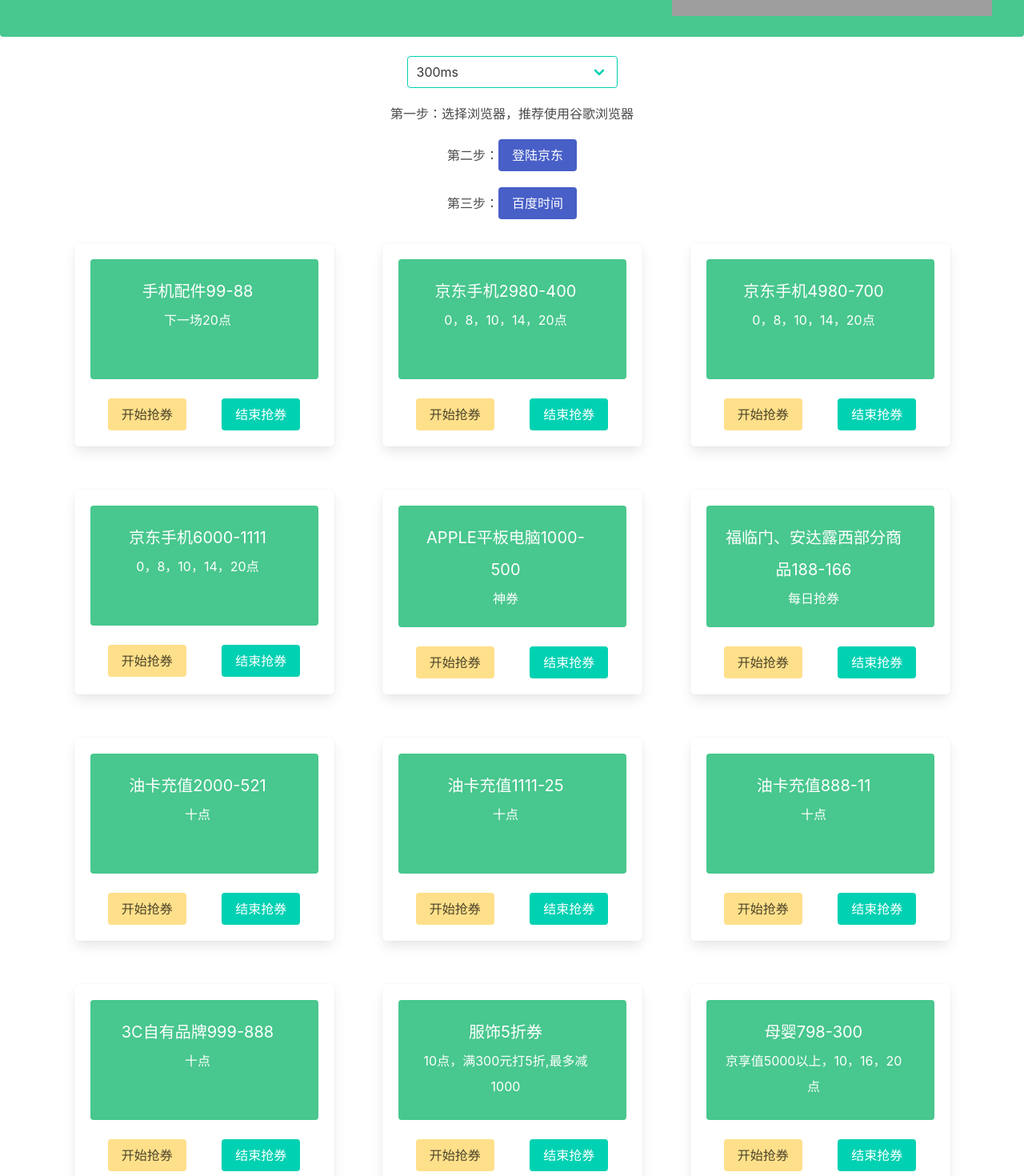
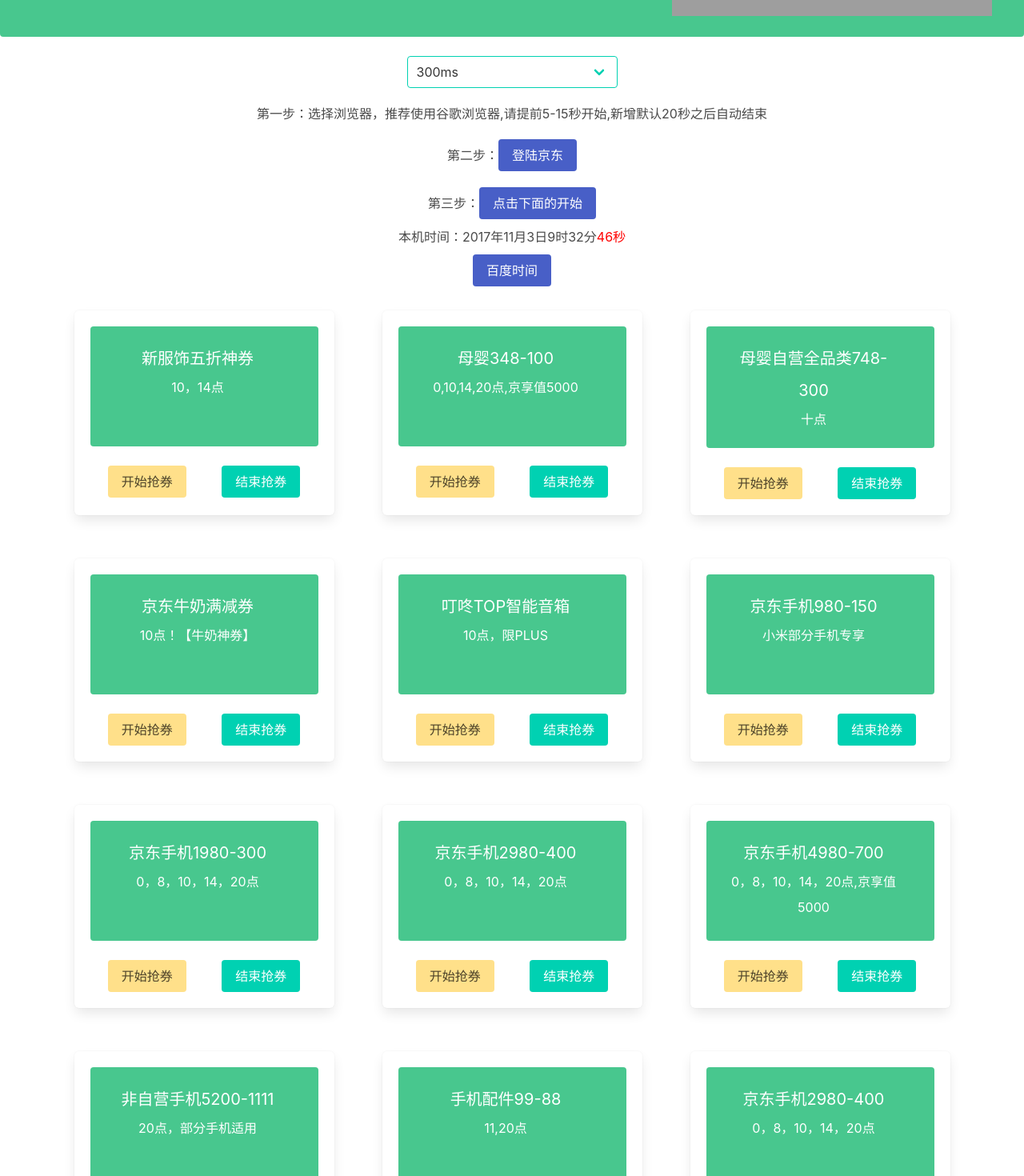
Before and after one commit to togoll/shenzujiudi, a Vue app in the folder ticketAssistant/: page /#/ in a window 1280 px wide. Shown: the part 300-1770 px from the top of the page at 80% size. Built offline with nearby package versions, Linux system fonts and the light colour scheme; grey boxes are pictures that could not be loaded.

Commit message:
增加自动停止，修改接口信息

```diff
--- a/ticketAssistant/src/App.vue
+++ b/ticketAssistant/src/App.vue
@@ -2,7 +2,7 @@
   <div id="app">
     <div class="notification is-success header">
       <a target="_blank" href="http://newbug.xyz">网站首页</a>
-      <a target="_blank" href="//shang.qq.com/wpa/qunwpa?idkey=ca6d90b4a4dd56803b11940932094477c57b4f38ca9637f7893c646f879ddb07"><img border="0" src="//pub.idqqimg.com/wpa/images/group.png" alt="神族九帝" title="神族九帝"></a>
+      <a target="_blank" href="//shang.qq.com/wpa/qunwpa?idkey=b62b68cb21fb3255c6797a34660e96c60b0f92f6bdec2761b301de7d67797823"><img border="0" src="//pub.idqqimg.com/wpa/images/group.png" alt="神族九帝" title="神族九帝"></a>
     </div>
     <!-- <div class="container">
       <div class="notification is-primary" style="display:flex;justify-content: space-around;">
--- a/ticketAssistant/src/components/jingdong.vue
+++ b/ticketAssistant/src/components/jingdong.vue
@@ -9,36 +9,25 @@
   </div>
   <div class="step">
     <div class="step1">
-      <p>第一步：选择浏览器，推荐使用谷歌浏览器</p>
+      <p>第一步：选择浏览器，推荐使用谷歌浏览器,请提前5-15秒开始,新增默认20秒之后自动结束</p>
     </div>
     <div class="step2">
       <p>第二步：</p><a href="https://home.m.jd.com/myJd/newhome.action" class="button is-link" target="_blank">登陆京东</a>
     </div>
     <div class="step3">
-      <p>第三步：</p><a href="https://www.baidu.com/s?wd=%E6%97%B6%E9%97%B4&rsv_spt=1&rsv_iqid=0xb67449a50001ced2&issp=1&f=8&rsv_bp=0&rsv_idx=2&ie=utf-8&tn=baiduhome_pg&rsv_enter=1&rsv_sug3=7&rsv_sug1=4&rsv_sug7=100" class="button is-link" target="_blank">百度时间</a>
-    </div>
-  </div>
-  <!-- <div class="box">
-    <div class="control">
-      <div class="info" style="text-align:center;">
-        默认间隔时间
-      </div>
-      <div class="select is-primary">
-        <select v-model="time">
-          <option v-for="time in times" :value="time.value">{{ time.text }}</option>
-        </select>
-      </div>
+      <p>第三步：</p><a href="javascript:;" class="button is-link">点击下面的开始</a>
       <div class="localTime">
-        <span>本机时间：(性能问题，暂时屏蔽)</span>
+        <span>本机时间：</span>
         <span>{{nowDate.year}}年</span>
         <span>{{nowDate.mouth}}月</span>
         <span>{{nowDate.day}}日</span>
         <span>{{nowDate.hour}}时</span>
         <span>{{nowDate.minutes}}分</span>
-        <span>{{nowDate.second}}秒</span>
+        <span class="red">{{nowDate.second}}秒</span>
       </div>
+      <a href="https://www.baidu.com/s?wd=%E6%97%B6%E9%97%B4&rsv_spt=1&rsv_iqid=0xb67449a50001ced2&issp=1&f=8&rsv_bp=0&rsv_idx=2&ie=utf-8&tn=baiduhome_pg&rsv_enter=1&rsv_sug3=7&rsv_sug1=4&rsv_sug7=100" class="button is-link" target="_blank">百度时间</a>
     </div>
-  </div> -->
+  </div>
   <div class="boxes">
     <template v-for="api in apis">
       <ticket :name="api.name" :api="api.api" :date="api.date" :time="time"></ticket>
@@ -200,9 +189,59 @@
       ],
       apis: [
         {
+          name: '新服饰五折神券',
+          api: 'https://api.m.jd.com/client.action?functionId=newBabelAwardCollection&body=%7B%22activityId%22%3A%222dWVnoE1Qh4UUJGvrchf2dB5NzVa%22%2C%22from%22%3A%22H5node%22%2C%22scene%22%3A%221%22%2C%22args%22%3A%22key%3D3ce22bbf278e4320bfa490f64513f82c%2CroleId%3D8824030%22%2C%22mitemAddrId%22%3A%22%22%2C%22geo%22%3A%7B%22lng%22%3A%22%22%2C%22lat%22%3A%22%22%7D%7D&client=wh5&clientVersion=1.0.0&sid=f77ff103b7ca65b4702fc4a8357ad99d&uuid=14987832905831375727030&area=&_=1510106676174&callback=jsonp2',
+          date: '10，14点'
+        },
+        {
+          name: '母婴348-100',
+          api: 'http://coupon.m.jd.com/center/receiveCoupon.json?couponId=FP_rabzvy&roleId=8978895&actId=f91d9f6b36a84e23b075254e7f6e9286',
+          date: '0,10,14,20点,京享值5000'
+        },
+        {
+          name: '母婴自营全品类748-300',
+          api: 'https://api.m.jd.com/client.action?functionId=newBabelAwardCollection&body=%7B%22activityId%22%3A%223XvLR3MnLXHjjJ4uCgYetfAcqpzT%22%2C%22from%22%3A%22H5node%22%2C%22scene%22%3A%221%22%2C%22args%22%3A%22key%3Df22825db960e40bf83a030da70096236%2CroleId%3D8978843%22%2C%22mitemAddrId%22%3A%22%22%2C%22geo%22%3A%7B%22lng%22%3A%22%22%2C%22lat%22%3A%22%22%7D%7D&client=wh5&clientVersion=1.0.0&sid=f77ff103b7ca65b4702fc4a8357ad99d&uuid=14987832905831375727030&area=&_=1510102677363&callback=jsonp2',
+          date: '十点'
+        },
+        {
+          name: '京东牛奶满减券',
+          api: 'http://api.m.jd.com/client.action?functionId=newBabelAwardCollection&body=%7B%22activityId%22%3A%22d4jNpRbDEY9rpEniFAEmj78Qdbk%22%2C%22from%22%3A%22H5node%22%2C%22scene%22%3A%221%22%2C%22args%22%3A%22key%3D97e20267d665495caad9c37c656887f1%2CroleId%3D8705018%22%2C%22mitemAddrId%22%3A%22%22%2C%22geo%22%3A%7B%22lng%22%3A%22%22%2C%22lat%22%3A%22%22%7D%7D&client=wh5&clientVersion=1.0.0&sid=7935131e5d49ca293545a79c70a2ac17&uuid=467679440&area=&_=1509551079787&callback=jsonp12',
+          date: '10点！【牛奶神券】'
+        },
+        {
+          name: '叮咚TOP智能音箱',
+          api: 'http://coupon.m.jd.com/center/receiveCoupon.json?couponId=FP_qpzw52&roleId=8772885&actId=d93ee89bf4ff4db3bc4ed5e4f4d3b1d6',
+          date: '10点，限PLUS'
+        },
+        {
+          name: '京东手机980-150',
+          api: 'http://coupon.m.jd.com/center/receiveCoupon.json?couponId=FP_rcxzg9&roleId=8930108&actId=72b902f190444d76bc3574b28d43845a',
+          date: '小米部分手机专享'
+        },
+        {
+          name: '京东手机1980-300',
+          api: 'http://coupon.m.jd.com/center/receiveCoupon.json?couponId=FP_rcxzg9&roleId=8930106&actId=82f2b2dce46c4275b3015d3bb27b1e58',
+          date: '0，8，10，14，20点'
+        },
+        {
+          name: '京东手机2980-400',
+          api: 'http://coupon.m.jd.com/center/receiveCoupon.json?couponId=FP_rzaahh&roleId=8930105&actId=3b659e6813354bc1b9f11183ca5a58d9',
+          date: '0，8，10，14，20点'
+        },
+        {
+          name: '京东手机4980-700',
+          api: 'http://coupon.m.jd.com/center/receiveCoupon.json?couponId=FP_zrcxcc&roleId=8929852&actId=a3061fbd1f374d72a9d1751d16d51036',
+          date: '0，8，10，14，20点,京享值5000'
+        },
+        {
+          name: '非自营手机5200-1111',
+          api: 'http://coupon.m.jd.com/center/receiveCoupon.json?couponId=FP_rcxzg9&roleId=8930106&actId=82f2b2dce46c4275b3015d3bb27b1e58',
+          date: '20点，部分手机适用'
+        },
+        {
           name: '手机配件99-88',
-          api: 'https://api.m.jd.com/client.action?functionId=newBabelAwardCollection&body={"activityId":"o1SAPkr8McqBZ8N1N9LhevAGKQg","from":"H5node","scene":"1","args":"key=bb66a606388d4c8c813234af55b5cc41,roleId=8705547","mitemAddrId":"","geo":{"lng":"","lat":""}}&client=wh5&clientVersion=1.0.0&area=&callback=jsonp8',
-          date: '下一场20点'
+          api: 'http://coupon.m.jd.com/center/receiveCoupon.json?couponId=FP_zq72ls&roleId=8705547&actId=bb66a606388d4c8c813234af55b5cc41',
+          date: '11,20点'
         },
         {
           name: '京东手机2980-400',
@@ -250,21 +289,6 @@
           date: '十点'
         },
         {
-          name: '服饰5折券',
-          api: 'http://coupon.m.jd.com/center/receiveCoupon.json?couponId=FP_zqq6rh&roleId=8823997&actId=a2bf2053d14c4cc5afdfe4725367f43b',
-          date: '10点，满300元打5折,最多减1000'
-        },
-        {
-          name: '母婴798-300',
-          api: 'http://coupon.m.jd.com/center/receiveCoupon.json?couponId=FP_qz991p&roleId=8907333&actId=dab003fe7ecd4c7797d2a9def81feadb',
-          date: '京享值5000以上，10，16，20点'
-        },
-        {
-          name: '母婴398-100',
-          api: 'http://coupon.m.jd.com/center/receiveCoupon.json?couponId=FP_zrd1sh&roleId=8907335&actId=ee49407c75bd404489b6ba14c854a81a',
-          date: '京享值5000以上，10，16，20点'
-        },
-        {
           name: '女装商品499-100',
           api: 'http://coupon.m.jd.com/center/receiveCoupon.json?couponId=FP_qz74v3&roleId=8726204&actId=7ceeb981f81140278b7238bc5e1180a0',
           date: '1日至12日，限PLUS'
@@ -273,11 +297,6 @@
           name: '智能微联100-50',
           api: 'http://coupon.m.jd.com/center/receiveCoupon.json?couponId=FP_zqxfmu&roleId=8762609&actId=489b9c4962ad4d8dbc750a6453d68c69',
           date: '22点，叮咚音箱、智能冰箱及部分微联品商品'
-        },
-        {
-          name: '叮咚TOP智能音箱',
-          api: 'http://coupon.m.jd.com/center/receiveCoupon.json?couponId=FP_qpzw52&roleId=8772885&actId=d93ee89bf4ff4db3bc4ed5e4f4d3b1d6',
-          date: '10点，限PLUS'
         },
         {
           name: '羊城通100-50',
@@ -298,11 +317,6 @@
           name: '手机话费199-100',
           api: 'http://coupon.m.jd.com/center/receiveCoupon.json?couponId=FP_qxwfzo&roleId=8752709&actId=686fd24a48d948988eeb4b4309a27ec7',
           date: '十点'
-        },
-        {
-          name: '京东牛奶满减券',
-          api: 'http://api.m.jd.com/client.action?functionId=newBabelAwardCollection&body=%7B%22activityId%22%3A%22d4jNpRbDEY9rpEniFAEmj78Qdbk%22%2C%22from%22%3A%22H5node%22%2C%22scene%22%3A%221%22%2C%22args%22%3A%22key%3D97e20267d665495caad9c37c656887f1%2CroleId%3D8705018%22%2C%22mitemAddrId%22%3A%22%22%2C%22geo%22%3A%7B%22lng%22%3A%22%22%2C%22lat%22%3A%22%22%7D%7D&client=wh5&clientVersion=1.0.0&sid=7935131e5d49ca293545a79c70a2ac17&uuid=467679440&area=&_=1509551079787&callback=jsonp12',
-          date: '10点！【牛奶神券】'
         }
       ],
       nowDate: {
@@ -317,7 +331,7 @@
     }
   },
   mounted () {
-    // setInterval(this.getNowTime, 200)
+    setInterval(this.getNowTime, 1000)
   },
   methods: {
     getNowTime () {
@@ -328,28 +342,27 @@
       this.nowDate.hour = nowTime.getHours()
       this.nowDate.minutes = nowTime.getMinutes()
       this.nowDate.second = nowTime.getSeconds()
-    },
-    timer () {
-      console.log(this.time)
-      let a = setInterval(() => {
-        if (this.src) {
-          this.src = ''
-        } else {
-          this.src = this.api
-        }
-        if (this.flag === false) {
-          clearInterval(a)
-        }
-      }, this.time / 2)
-    },
-    draw () {
-      this.show = !this.show
-      this.timer()
-    },
-    stop () {
-      this.flag = false
-      this.show = !this.show
     }
+    // timer () {
+    //   let a = setInterval(() => {
+    //     if (this.src) {
+    //       this.src = ''
+    //     } else {
+    //       this.src = this.api
+    //     }
+    //     if (this.flag === false) {
+    //       clearInterval(a)
+    //     }
+    //   }, this.time / 2)
+    // },
+    // draw () {
+    //   this.show = !this.show
+    //   this.timer()
+    // },
+    // stop () {
+    //   this.flag = false
+    //   this.show = !this.show
+    // }
   },
   components: {
     ticket
@@ -359,51 +372,6 @@
 
 <!-- Add "scoped" attribute to limit CSS to this component only -->
 <style lang="scss">
-// .ticket {
-//   .box {
-//     margin: 30px 40px 0;
-//     .control {
-//       display: flex;
-//       flex-direction: row;
-//       .info {
-//         display: flex;
-//         align-items: center;
-//         padding: 0 20px;
-//       }
-//       .localTime {
-//         display: flex;
-//         align-items: center;
-//         padding: 0 20px;
-//       }
-//     }
-//   }
-//   .boxes {
-//     display: flex;
-//     .box {
-//       .info {
-//           display: flex;
-//           justify-content: center;
-//           align-items: center;
-//           flex-direction: column;
-//           width: 284px;
-//           height: 134px;
-//           .control {
-//             padding-bottom: 10px;
-//           }
-//       }
-//       .iframe {
-//         display: flex;
-//         justify-content: center;
-//         width: 284px;
-//         height: 134px;
-//       }
-//       .draw_button {
-//         display: flex;
-//         justify-content:space-around;
-//       }
-//     }
-//   }
-// }
 .jingdong {
   .shenjianjiange {
     display:flex;
@@ -428,6 +396,12 @@
       }
     }
     .step3 {
+      .localTime {
+        padding: 10px 0;
+        .red {
+          color: red;
+        }
+      }
       p {
         padding-top: 8px;
         display: inline-block;
--- a/ticketAssistant/src/components/ticket.vue
+++ b/ticketAssistant/src/components/ticket.vue
@@ -49,6 +49,10 @@
           clearInterval(a)
         }
       }, this.time / 2)
+      setTimeout(() => {
+        clearInterval(a)
+        this.show = !this.show
+      }, 20000)
     },
     draw () {
       this.show = !this.show
```
Also changed, not shown: ticketAssistant/second.html (added, +20 -0 lines).
